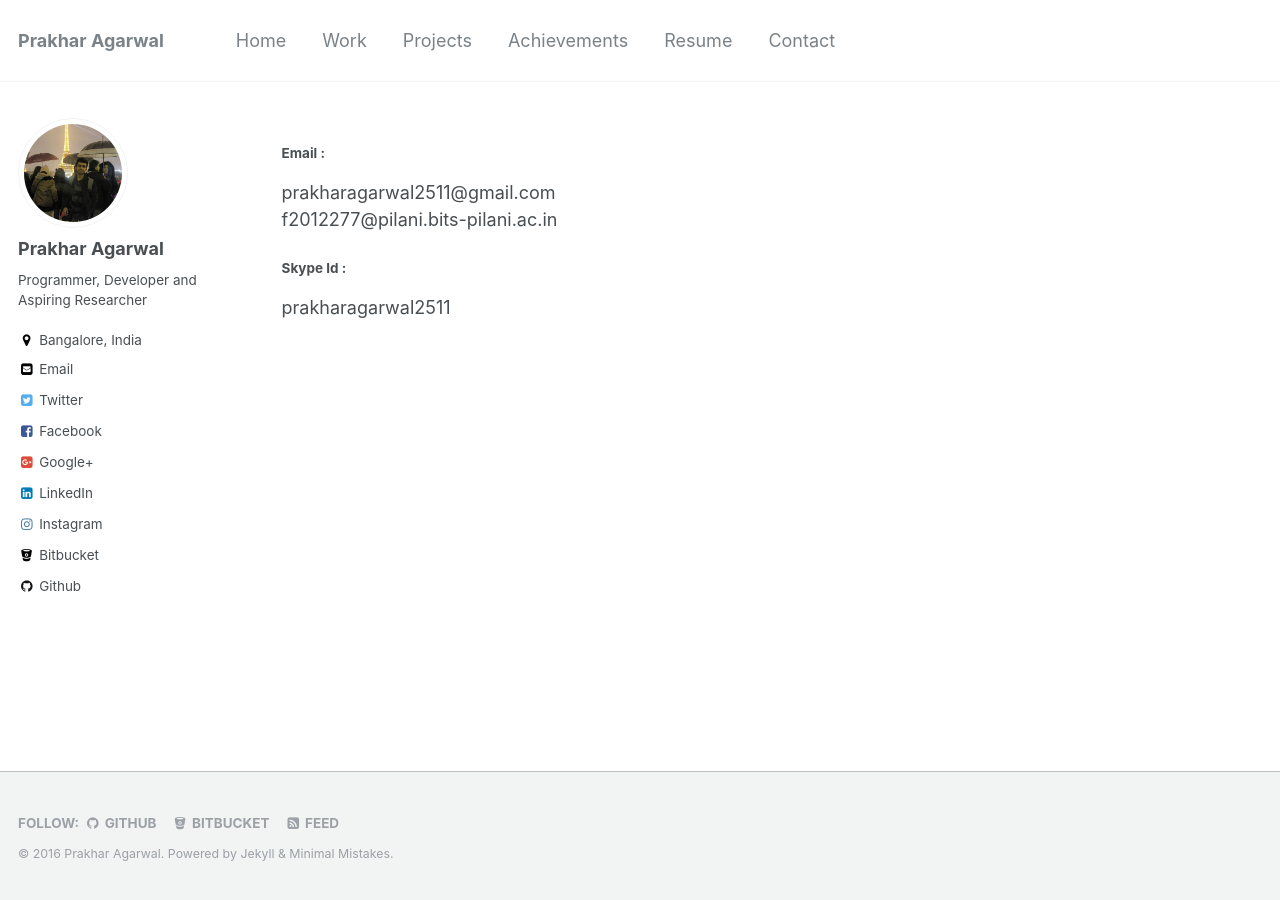
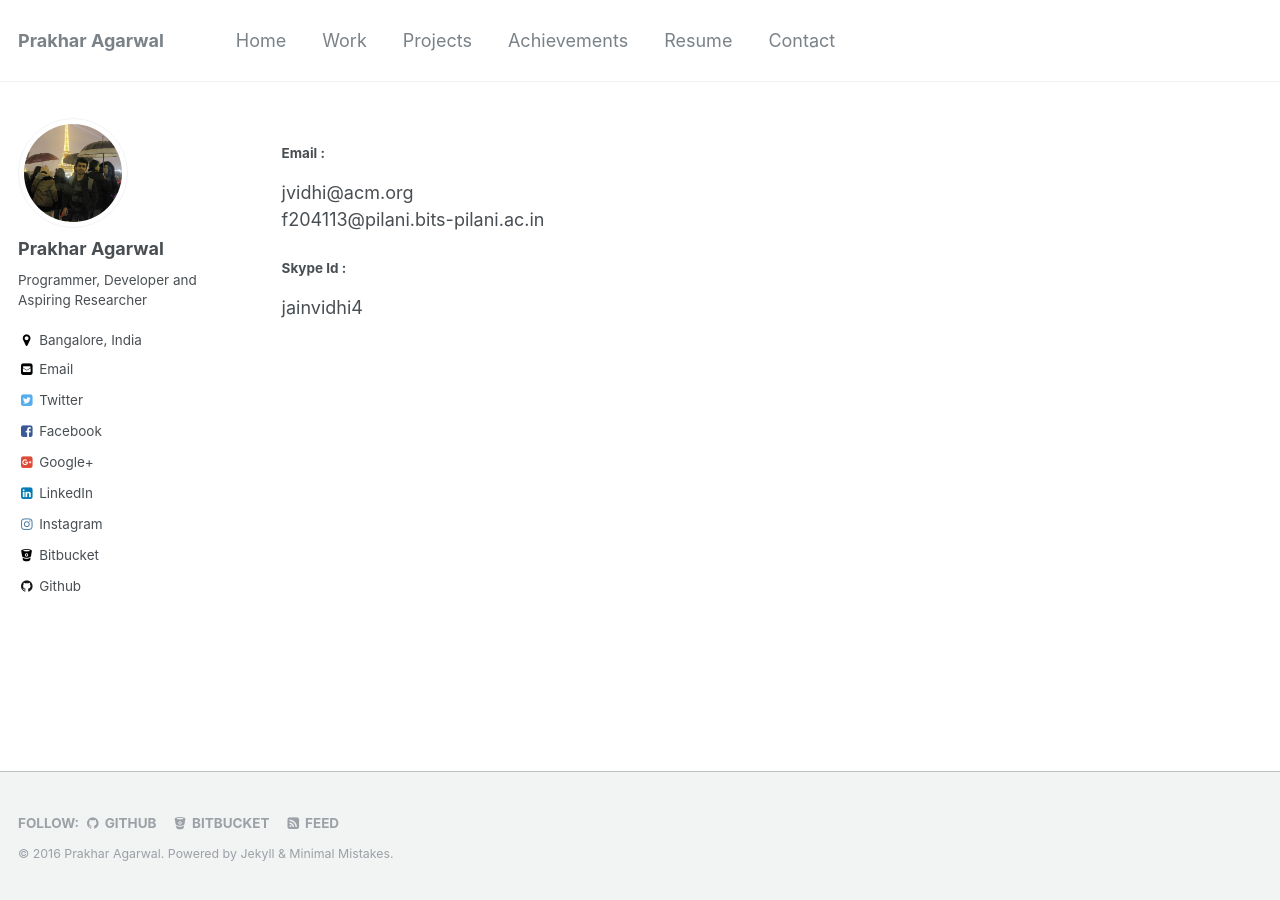
Before and after one commit to prakhar-agarwal/vidhiJain.github.io, a Jekyll site: the page built from _pages/contact.md, in a window 1280 px wide. Built offline with Jekyll 4.4.1, drawn with Linux system fonts in a browser that asks for light colours.

Commit message:
Update contact.md

```diff
--- a/_pages/contact.md
+++ b/_pages/contact.md
@@ -17,8 +17,8 @@ feature:
 {{ page.excerpt | markdownify }}
 
 #### Email :
- [prakharagarwal2511@gmail.com](mailto:prakharagarwal2511@gmail.com) <br>
- [f2012277@pilani.bits-pilani.ac.in](mailto:f2012277@pilani.bits-pilani.ac.in)
+ [jvidhi@acm.org](mailto:vidhi.musu@gmail.com) <br>
+ [f204113@pilani.bits-pilani.ac.in](mailto:f2014113@pilani.bits-pilani.ac.in)
 
 #### Skype Id :
-  prakharagarwal2511
+  jainvidhi4
```
